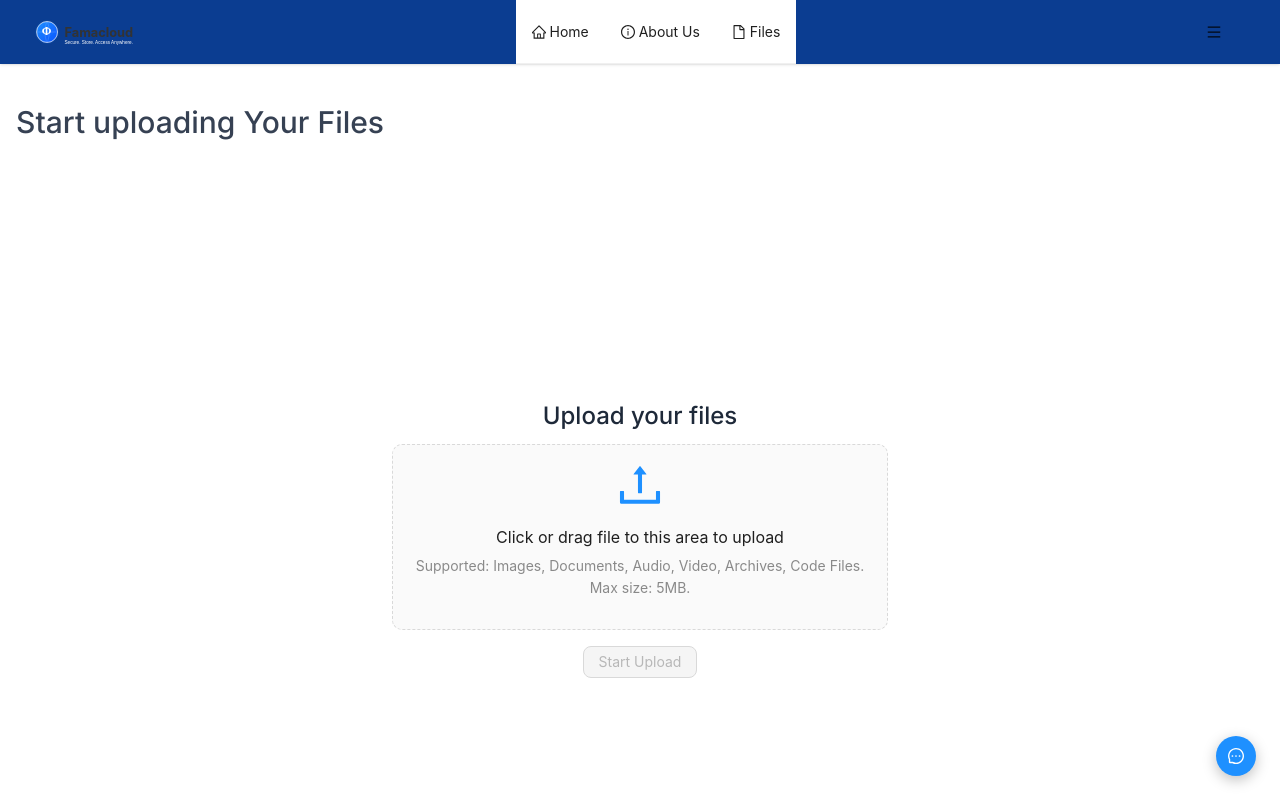
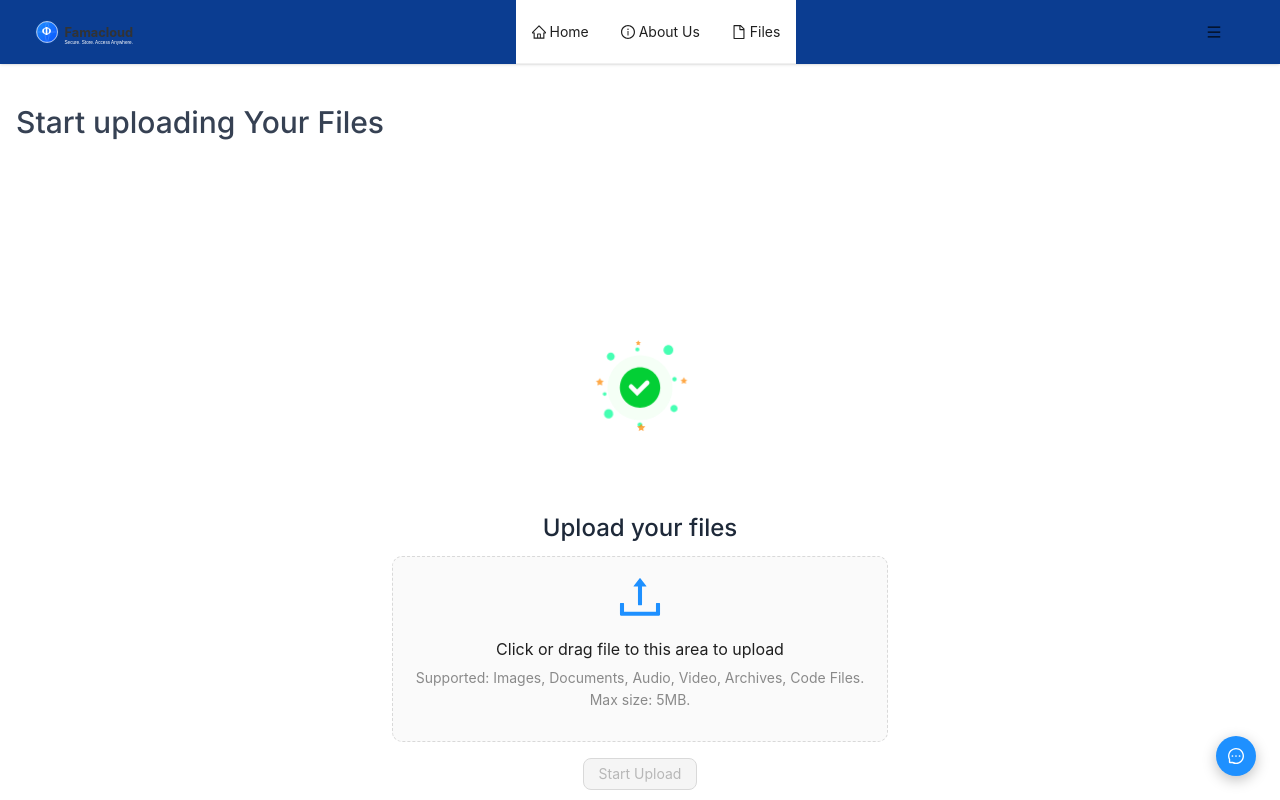
Before and after one commit to Ymffuture/Filebank, a React (Vite) app in the folder filebank-frontend/: page /dashboard in a window 1280 px wide. Shown: the top 800 px of the page. Built offline with nearby package versions, Linux system fonts and the light colour scheme.

Commit message:
Update FileUpload.jsx

```diff
--- a/filebank-frontend/src/components/FileUpload.jsx
+++ b/filebank-frontend/src/components/FileUpload.jsx
@@ -5,7 +5,9 @@ import { UploadOutlined, InfoCircleOutlined, LinkOutlined } from '@ant-design/ic
 import { useSnackbar } from 'notistack';
 import { Helmet } from 'react-helmet';
 import Lottie from 'lottie-react';
-import uploadAnimation from '../assets/uploading.json'; // Ensure this file exists
+import uploadAnimation from '../assets/uploading.json';
+import Successful from '../assets/Successful.json' ;
+import Failed from '../assets/Failed.json' ;
 
 import api from '../api/fileApi';
 
@@ -114,11 +116,23 @@ export default function FileUpload({ onUpload, currentUserFileCount = 0 }) {
           {text2?
            <div className="flex justify-center mb-6">
               <Lottie
-                animationData={uploadAnimation}
+                animationData={Successful}
 
                 style={{ width: 200, height: 200 }}
               />
-            </div> : text? "error" : ""}
+            </div> : text? <div className="flex justify-center mb-6">
+              <Lottie
+                animationData={Failed}
+
+                style={{ width: 200, height: 200 }}
+              />
+            </div>: <div className="flex justify-center mb-6">
+              <Lottie
+                animationData={Successful}
+
+                style={{ width: 200, height: 200 }}
+              />
+            </div>}
 
           <h2 className="text-2xl font-bold mb-2 text-center text-gray-800">Upload your files</h2>
 
```
